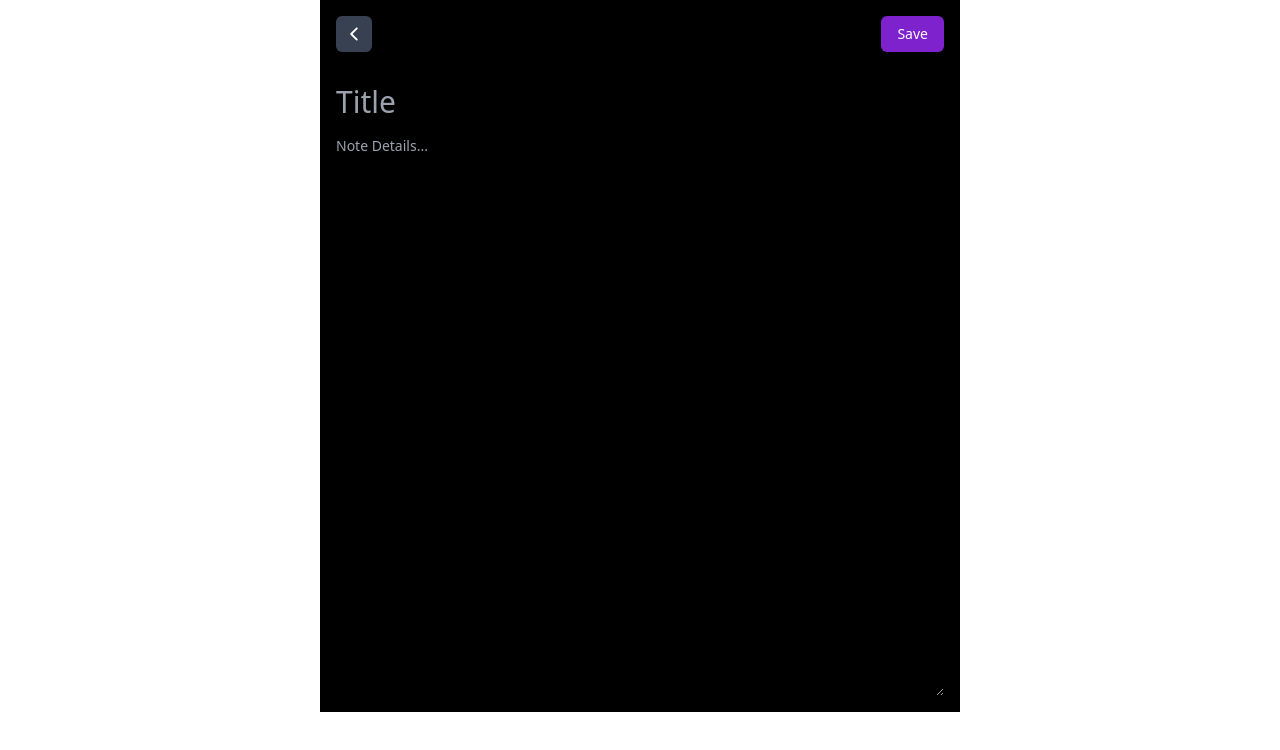
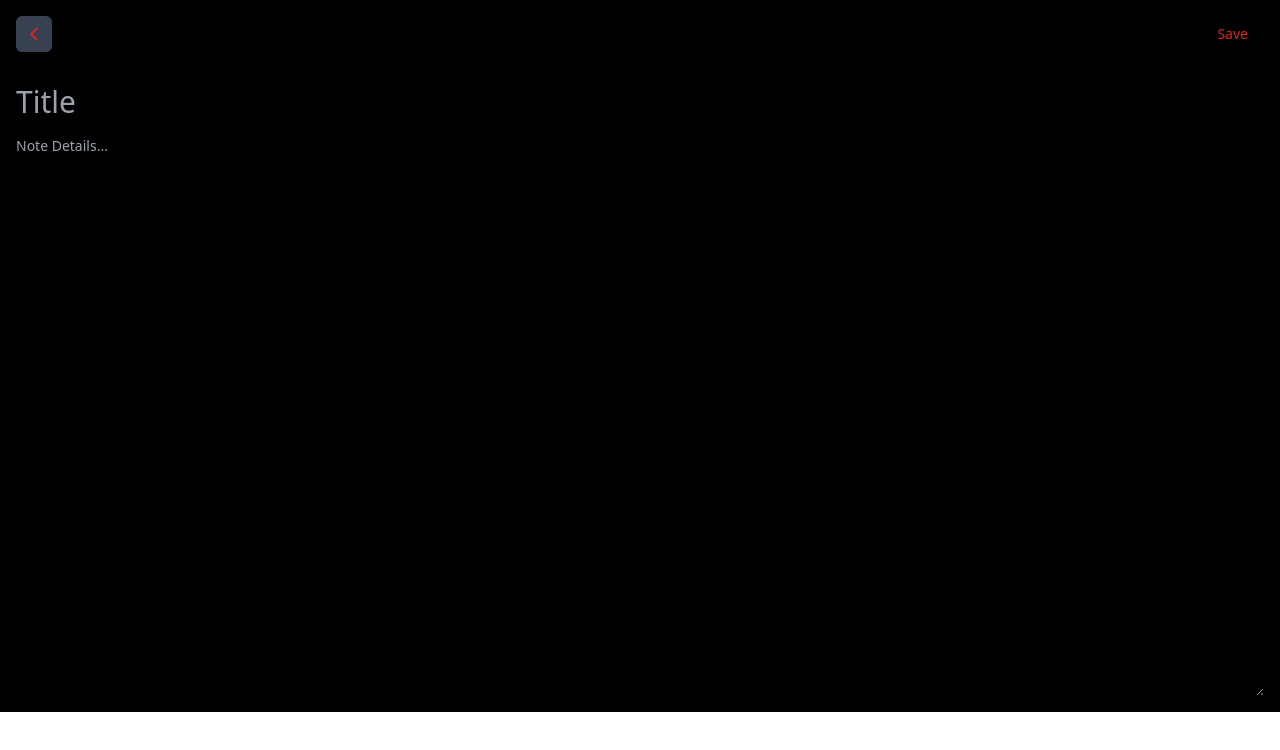
Before and after one commit to Ayothegod/note-tut, a Next.js app: page /createNote in a window 1280 px wide. Shown: the top 750 px of the page. Built offline with nearby package versions, Linux system fonts and the light colour scheme.

Commit message:
correct the error

```diff
--- a/pages/createNote.jsx
+++ b/pages/createNote.jsx
@@ -26,7 +26,8 @@ const CreateNote = () => {
         <meta name="viewport" content="width=device-width, initial-scale=1" />
         <link rel="icon" href="/favicon.ico" />
       </Head>
-      <div className=" bg-black text-white h-full p-4 md:m-auto md:w-1/2  ">
+
+      <div className=" bg-black text-white h-full  p-4 md:w-full md:text-red-600 ">
         <header className="w-full flex items-center justify-between ">
           <Link href="/">
             <button className="text-xl bg-gray-700 p-2 rounded-md">
@@ -34,7 +35,7 @@ const CreateNote = () => {
             </button>
           </Link>
           <button
-            className="bg-purple-700 py-2 px-4 rounded-md text-sm font-medium "
+            className="md:text-red-600  py-2 px-4 rounded-md text-sm font-medium "
             onClick={handleSubmit}
           >
             Save
```
